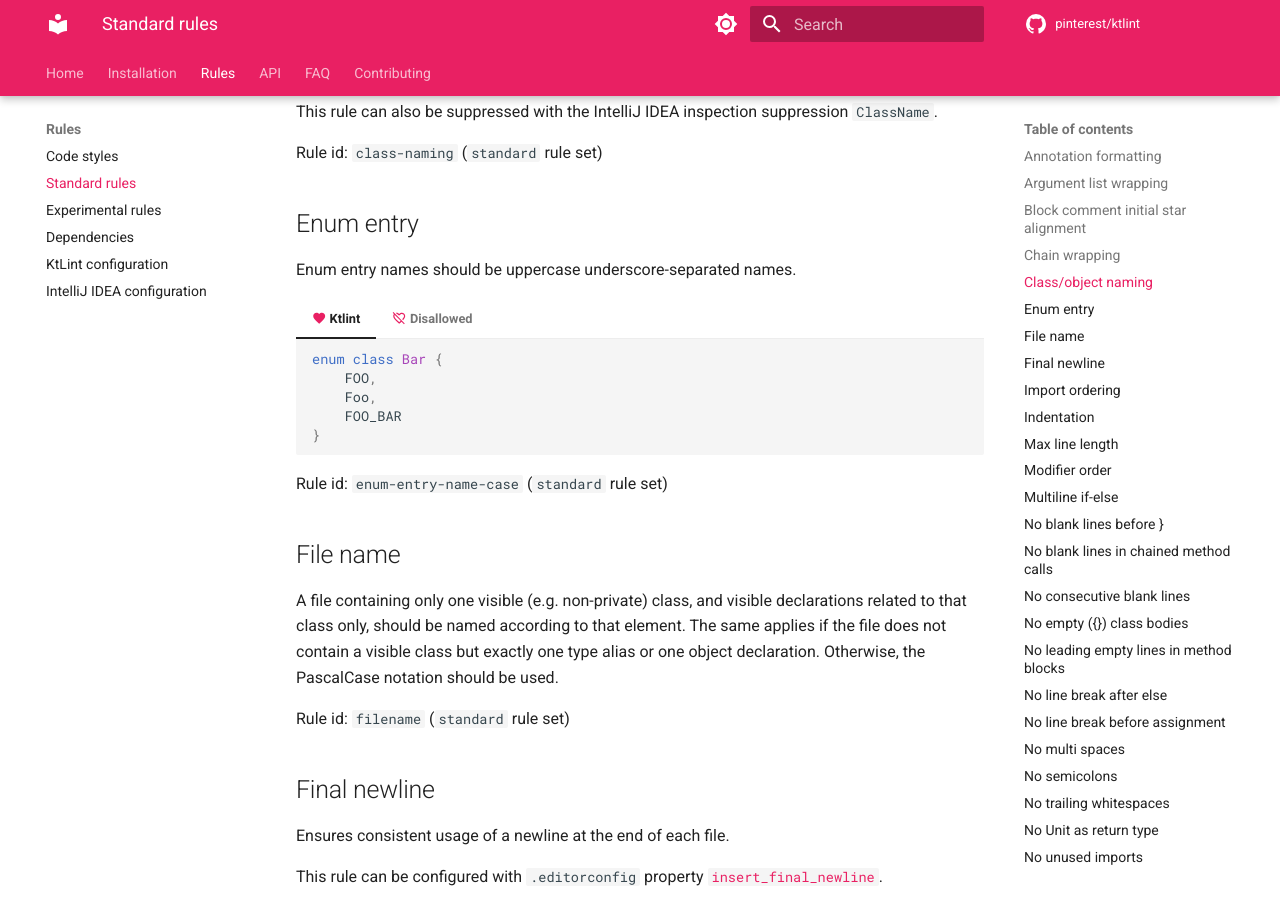
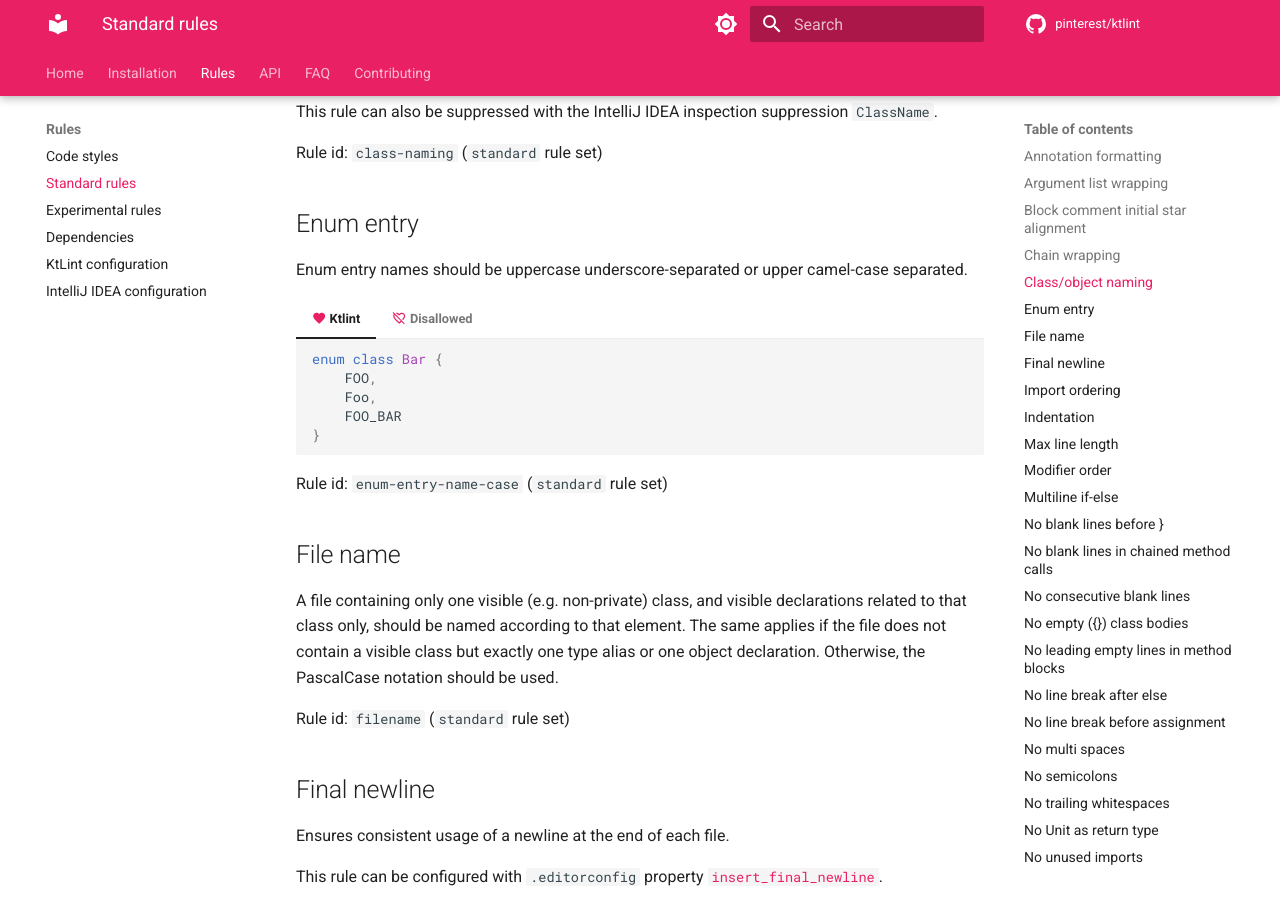
Before and after one commit to pinterest/ktlint, an MkDocs documentation site: the page built from documentation/release-latest/docs/rules/standard.md, in a window 1280 px wide and 900 px high, scrolled down 2223 px. Built offline with MkDocs 1.6.1 and Material for MkDocs 9.7.7, drawn with Linux system fonts in a browser that asks for light colours; comment, search, counter and statistics services are not loaded; the version menu is left out.

Commit message:
Change rule description
Rule id: enum-entry-name-case

```diff
--- a/documentation/release-latest/docs/rules/standard.md
+++ b/documentation/release-latest/docs/rules/standard.md
@@ -158,7 +158,7 @@
 
 ## Enum entry
 
-Enum entry names should be uppercase underscore-separated names.
+Enum entry names should be uppercase underscore-separated or upper camel-case separated.
 
 === "[:material-heart:](#) Ktlint"
 
```
